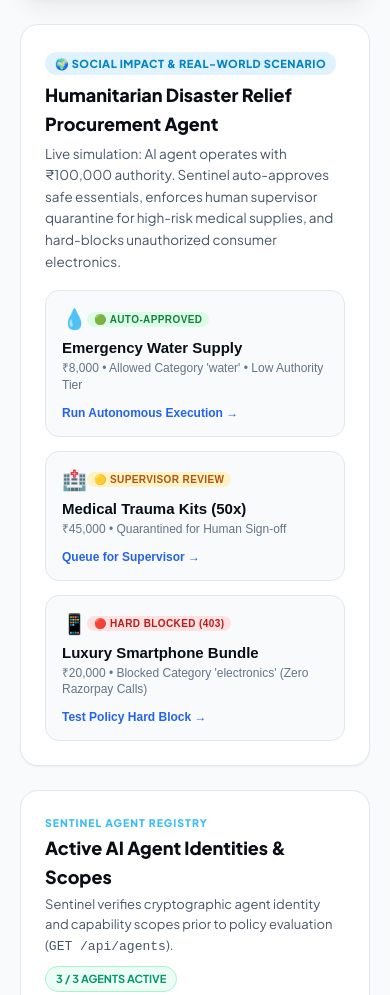
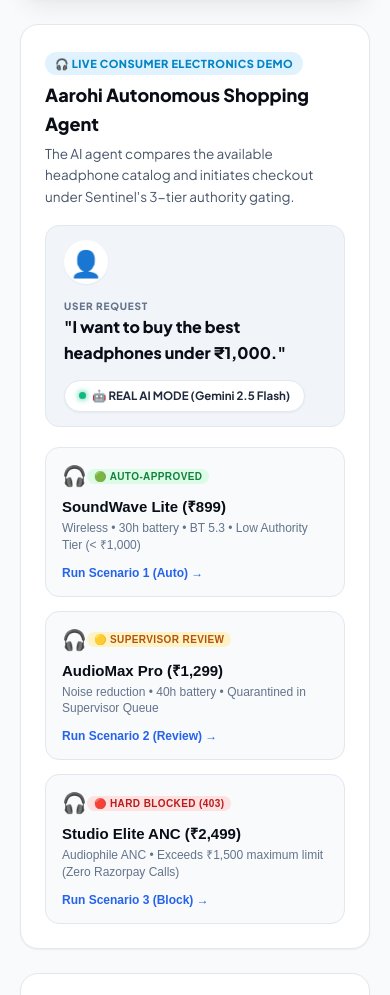
Before and after one commit to Sumitsutharss/Sentinal, a website: page public/index.html in a window 390 px wide. Shown: the part 1199-2194 px from the top of the page. Drawn offline with Linux system fonts and the light colour scheme; no server answers.

Commit message:
feat: Headphone consumer electronics demo story, live user intent, and policy gating

```diff
--- a/public/app.js
+++ b/public/app.js
@@ -18,12 +18,19 @@
 
       // AI Provider Status
       const aiPill = document.getElementById('statusAiProvider');
+      const aiIndicator = document.getElementById('aiModeIndicator');
       if (data.integrations?.aiProvider?.status === 'CONNECTED') {
         aiPill.className = 'pill online';
         aiPill.innerHTML = `<span class="dot dot-emerald"></span> 🤖 Gemini: Connected`;
+        if (aiIndicator) {
+          aiIndicator.innerHTML = `<span class="dot dot-emerald"></span> 🤖 REAL AI MODE (${data.integrations.aiProvider.model})`;
+        }
       } else {
         aiPill.className = 'pill safe-mode';
         aiPill.innerHTML = `<span class="dot dot-amber"></span> 🤖 Gemini: Fallback`;
+        if (aiIndicator) {
+          aiIndicator.innerHTML = `<span class="dot dot-amber"></span> ⚙️ DETERMINISTIC FALLBACK MODE`;
+        }
       }
 
       // Payment Provider Status
--- a/public/index.html
+++ b/public/index.html
@@ -161,45 +161,58 @@
       </div>
     </div>
 
-    <!-- Quick Real-World Scenario Triggers (Social Impact & Disaster Relief) -->
+    <!-- Live Consumer Headphone Demo Panel -->
     <div class="featured-scenarios-panel" id="scenario-triggers">
       <div class="scenario-panel-header">
         <div>
-          <span class="badge-impact-tag">🌍 SOCIAL IMPACT & REAL-WORLD SCENARIO</span>
-          <h3 class="scenario-title">Humanitarian Disaster Relief Procurement Agent</h3>
-          <p class="scenario-subtitle">Live simulation: AI agent operates with ₹100,000 authority. Sentinel auto-approves safe essentials, enforces human supervisor quarantine for high-risk medical supplies, and hard-blocks unauthorized consumer electronics.</p>
+          <span class="badge-impact-tag">🎧 LIVE CONSUMER ELECTRONICS DEMO</span>
+          <h3 class="scenario-title">Aarohi Autonomous Shopping Agent</h3>
+          <p class="scenario-subtitle">The AI agent compares the available headphone catalog and initiates checkout under Sentinel's 3-tier authority gating.</p>
         </div>
       </div>
 
+      <!-- User Voice / Intent Prompt Showcase -->
+      <div class="user-intent-box">
+        <div class="intent-avatar">👤</div>
+        <div class="intent-body">
+          <span class="intent-kicker">USER REQUEST</span>
+          <div class="intent-text">"I want to buy the best headphones under ₹1,000."</div>
+        </div>
+        <div class="intent-ai-badge" id="aiModeIndicator">
+          <span class="dot dot-emerald"></span> 🤖 REAL AI MODE (Gemini 2.5 Flash)
+        </div>
+      </div>
+
+      <!-- Three One-Click Scenario Buttons -->
       <div class="scenario-buttons-row">
-        <button class="scenario-card-btn btn-water" onclick="runDemoScenario('relief_safe_water')">
+        <button class="scenario-card-btn btn-water" onclick="runDemoScenario('headphone_under_1000')">
           <div class="btn-scenario-top">
-            <span class="scenario-icon">💧</span>
+            <span class="scenario-icon">🎧</span>
             <span class="scenario-badge auto">🟢 AUTO-APPROVED</span>
           </div>
-          <div class="scenario-btn-name">Emergency Water Supply</div>
-          <div class="scenario-btn-meta">₹8,000 • Allowed Category 'water' • Low Authority Tier</div>
-          <div class="scenario-btn-action">Run Autonomous Execution →</div>
+          <div class="scenario-btn-name">SoundWave Lite (₹899)</div>
+          <div class="scenario-btn-meta">Wireless • 30h battery • BT 5.3 • Low Authority Tier (&lt; ₹1,000)</div>
+          <div class="scenario-btn-action">Run Scenario 1 (Auto) →</div>
         </button>
 
-        <button class="scenario-card-btn btn-meds" onclick="runDemoScenario('relief_human_meds')">
+        <button class="scenario-card-btn btn-meds" onclick="runDemoScenario('headphone_under_1500')">
           <div class="btn-scenario-top">
-            <span class="scenario-icon">🏥</span>
+            <span class="scenario-icon">🎧</span>
             <span class="scenario-badge review">🟡 SUPERVISOR REVIEW</span>
           </div>
-          <div class="scenario-btn-name">Medical Trauma Kits (50x)</div>
-          <div class="scenario-btn-meta">₹45,000 • Quarantined for Human Sign-off</div>
-          <div class="scenario-btn-action">Queue for Supervisor →</div>
+          <div class="scenario-btn-name">AudioMax Pro (₹1,299)</div>
+          <div class="scenario-btn-meta">Noise reduction • 40h battery • Quarantined in Supervisor Queue</div>
+          <div class="scenario-btn-action">Run Scenario 2 (Review) →</div>
         </button>
 
-        <button class="scenario-card-btn btn-phone" onclick="runDemoScenario('relief_blocked_phone')">
+        <button class="scenario-card-btn btn-phone" onclick="runDemoScenario('headphone_premium_blocked')">
           <div class="btn-scenario-top">
-            <span class="scenario-icon">📱</span>
+            <span class="scenario-icon">🎧</span>
             <span class="scenario-badge block">🔴 HARD BLOCKED (403)</span>
           </div>
-          <div class="scenario-btn-name">Luxury Smartphone Bundle</div>
-          <div class="scenario-btn-meta">₹20,000 • Blocked Category 'electronics' (Zero Razorpay Calls)</div>
-          <div class="scenario-btn-action">Test Policy Hard Block →</div>
+          <div class="scenario-btn-name">Studio Elite ANC (₹2,499)</div>
+          <div class="scenario-btn-meta">Audiophile ANC • Exceeds ₹1,500 maximum limit (Zero Razorpay Calls)</div>
+          <div class="scenario-btn-action">Run Scenario 3 (Block) →</div>
         </button>
       </div>
     </div>
@@ -387,9 +400,9 @@
         <div class="sim-selector-group">
           <label class="sim-label">Target Agent Identity:</label>
           <select id="simAgentSelect" class="sim-select" onchange="updateSimProductOptions()">
-            <option value="relief_agent_001" selected>🌍 Relief Supply Agent (Emergency Authority ₹100k)</option>
+            <option value="agent_demo_001" selected>🤖 Aarohi Shopping Agent (Headphones & Audio Authority ₹1,500)</option>
+            <option value="relief_agent_001">🌍 Relief Supply Agent (Emergency Authority ₹100k)</option>
             <option value="procurement_agent_001">🏢 Operations Procurement Agent (Authority ₹50k)</option>
-            <option value="agent_demo_001">🤖 Aarohi Shopping Agent (Authority ₹1,500)</option>
           </select>
         </div>
         <div class="sim-selector-group">
--- a/public/style.css
+++ b/public/style.css
@@ -537,6 +537,63 @@
   color: var(--text-secondary);
   margin-top: 4px;
   margin-bottom: 18px;
+}
+
+.user-intent-box {
+  background: #f1f5f9;
+  border: 1.5px solid var(--surface-border);
+  border-radius: 14px;
+  padding: 14px 18px;
+  display: flex;
+  align-items: center;
+  gap: 14px;
+  margin-bottom: 20px;
+  flex-wrap: wrap;
+}
+
+.intent-avatar {
+  font-size: 26px;
+  background: #ffffff;
+  width: 44px;
+  height: 44px;
+  border-radius: 50%;
+  display: flex;
+  align-items: center;
+  justify-content: center;
+  box-shadow: var(--shadow-sm);
+}
+
+.intent-body {
+  flex-grow: 1;
+}
+
+.intent-kicker {
+  font-size: 10px;
+  font-weight: 800;
+  letter-spacing: 0.8px;
+  color: var(--text-muted);
+  text-transform: uppercase;
+  display: block;
+}
+
+.intent-text {
+  font-size: 16px;
+  font-weight: 800;
+  color: var(--text-dark);
+}
+
+.intent-ai-badge {
+  font-size: 11.5px;
+  font-weight: 700;
+  background: #ffffff;
+  border: 1px solid var(--surface-border);
+  padding: 6px 14px;
+  border-radius: 9999px;
+  color: #1e293b;
+  display: inline-flex;
+  align-items: center;
+  gap: 6px;
+  box-shadow: var(--shadow-sm);
 }
 
 .scenario-buttons-row {
--- a/test_qa.js
+++ b/test_qa.js
@@ -72,13 +72,13 @@
       headers: { 'Content-Type': 'application/json' },
       body: JSON.stringify({
         agentId: 'agent_demo_001',
-        productId: 'p4', // Wool Shawl server price ₹2499
+        productId: 'p3', // Studio Elite server price ₹2499
         price: 50, // Fake price injected in request
         idempotencyKey: 'qa-fake-price-1',
       }),
     });
     const fakePriceData = await fakePriceRes.json();
-    record(8, 'AI output cannot override server price or policy', fakePriceRes.status === 403 && fakePriceData.decision === 'BLOCKED', `Product p4 evaluated as server price ₹2499 > ₹1500 limit (ignored body price ₹50)`);
+    record(8, 'AI output cannot override server price or policy', fakePriceRes.status === 403 && fakePriceData.decision === 'BLOCKED', `Product p3 evaluated as server price ₹2499 > ₹1500 limit (ignored body price ₹50)`);
 
     // 9. Approved action creates real Razorpay TEST MODE order
     const autoOrderRes = await fetch(`${BASE_URL}/api/agent/checkout`, {
```
Also changed, not shown: buyer.js (+46 -50 lines), server.js (+59 -27 lines), README.md.
